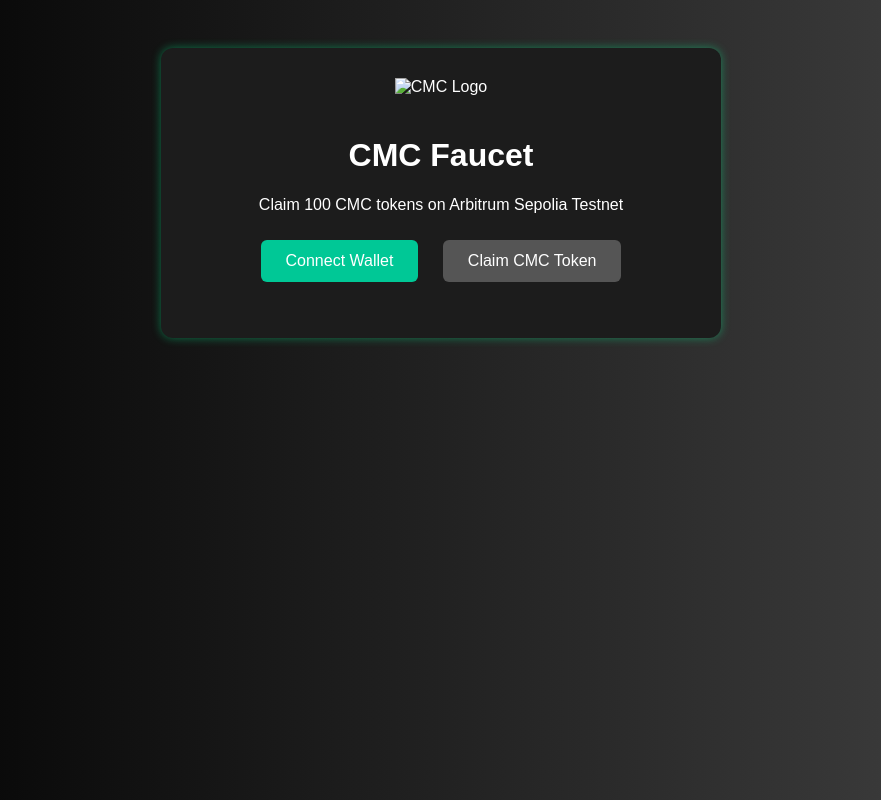
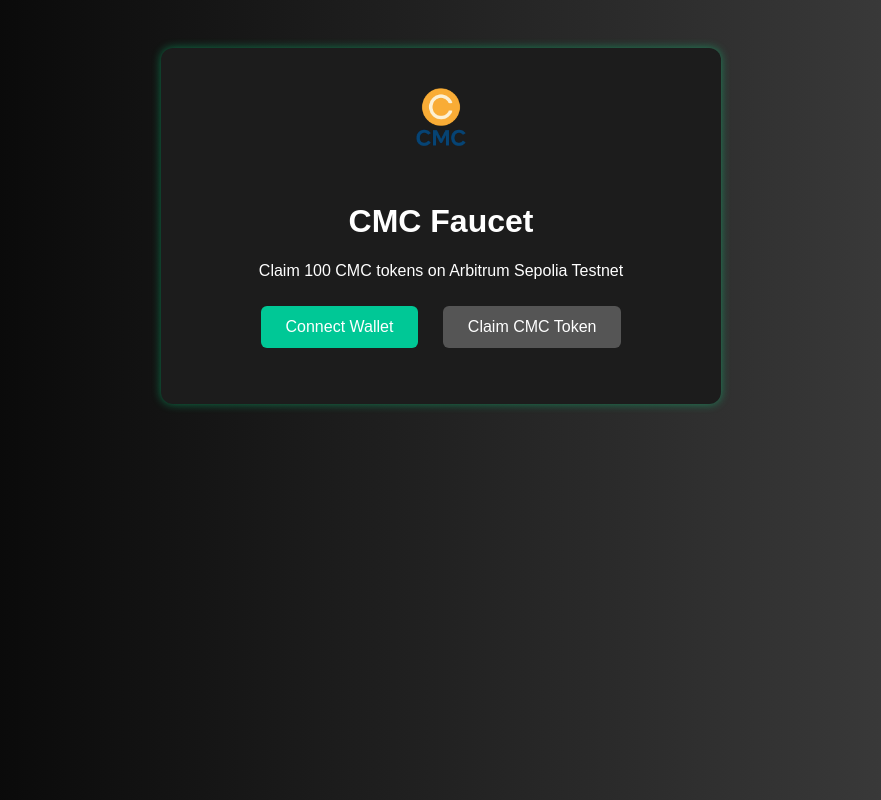
Before and after one commit to chamanun/cmc-faucet-web, a plain HTML site: page index.html in a window 1280 px wide. Shown: the whole page, without its empty margins (199-1080 px from the left). Drawn offline with Linux system fonts and the light colour scheme.

Commit message:
Update index.html

```diff
--- a/index.html
+++ b/index.html
@@ -10,7 +10,7 @@
 </head>
 <body>
   <div class="container">
-    <img src="assets/logo.png" alt="CMC Logo" class="logo" />
+    <img src="logo.png" alt="CMC Logo" class="logo" />
     <h1>CMC Faucet</h1>
     <p>Claim 100 CMC tokens on Arbitrum Sepolia Testnet</p>
     <button id="connectButton">Connect Wallet</button>
```
